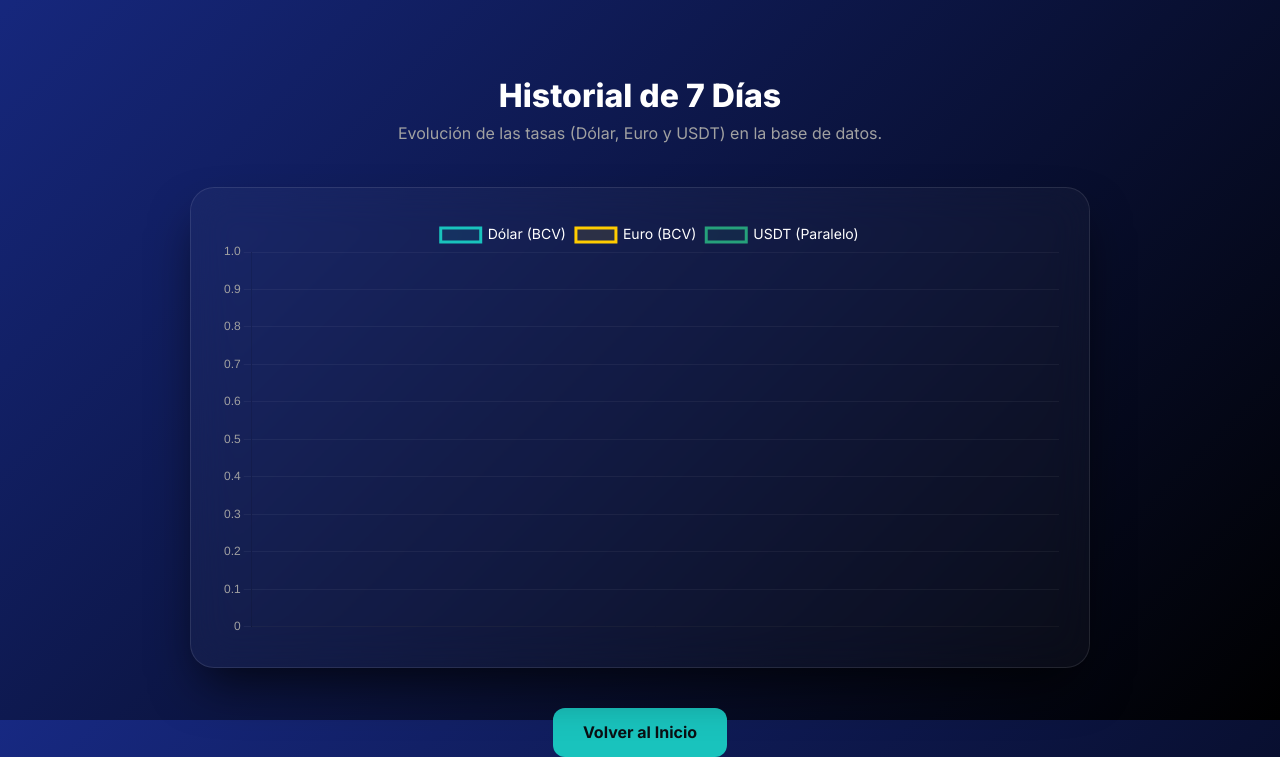
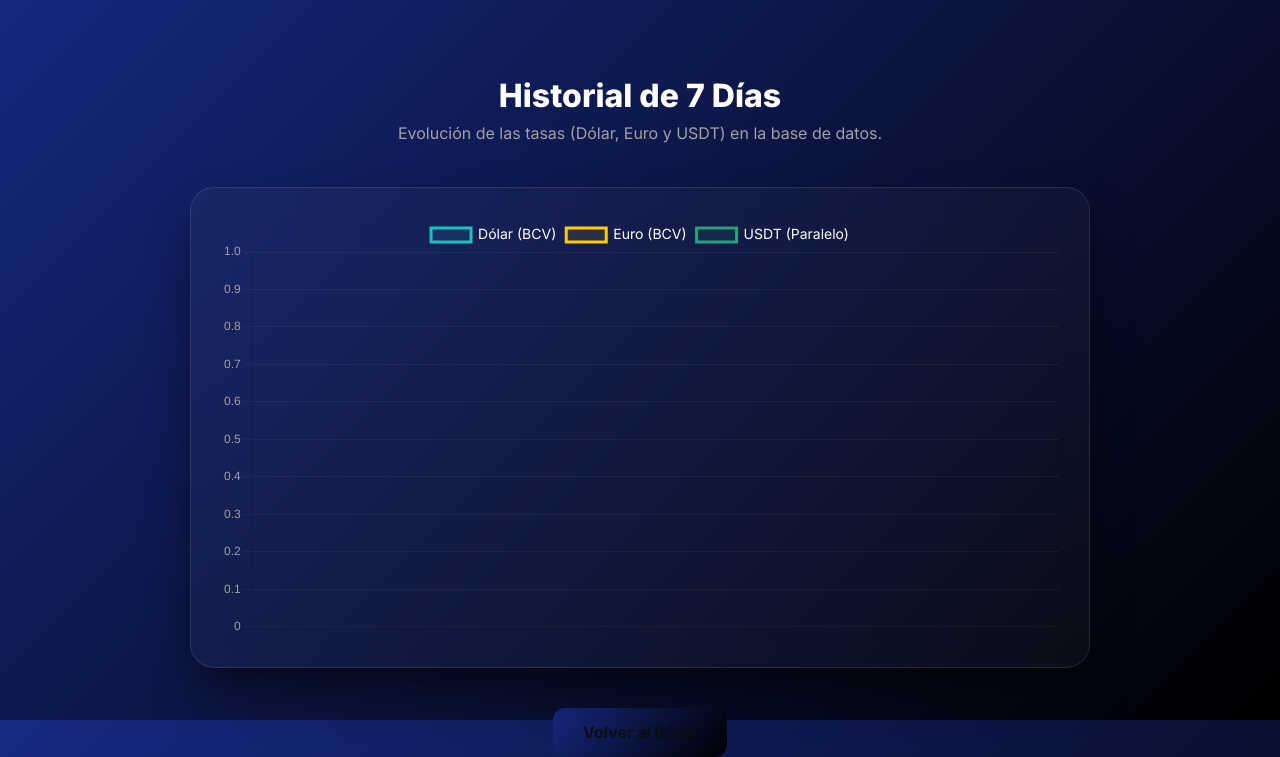
Before and after one commit to Nelson-debug00/telegram_bot, a Flask app: template templates/graficos.html in a window 1280 px wide. Shown: the part 80-837 px from the top of the page. Run offline with Flask 3, Linux system fonts and the light colour scheme; the template is opened without the code that fills it, so the values that code supplies are empty.

Commit message:
feat: add styles for chart container and navigation button in graficos.css

```diff
--- a/static/css/graficos.css
+++ b/static/css/graficos.css
@@ -26,7 +26,7 @@
   margin-top: 30px;
 }
 .back-btn {
-  background: var(--accent-teal);
+  background:linear-gradient(135deg, hsl(230, 70%, 30%) 0%, #000000 100%);
   color: var(--bg-dark);
   padding: 12px 30px;
   border-radius: 12px;
```
